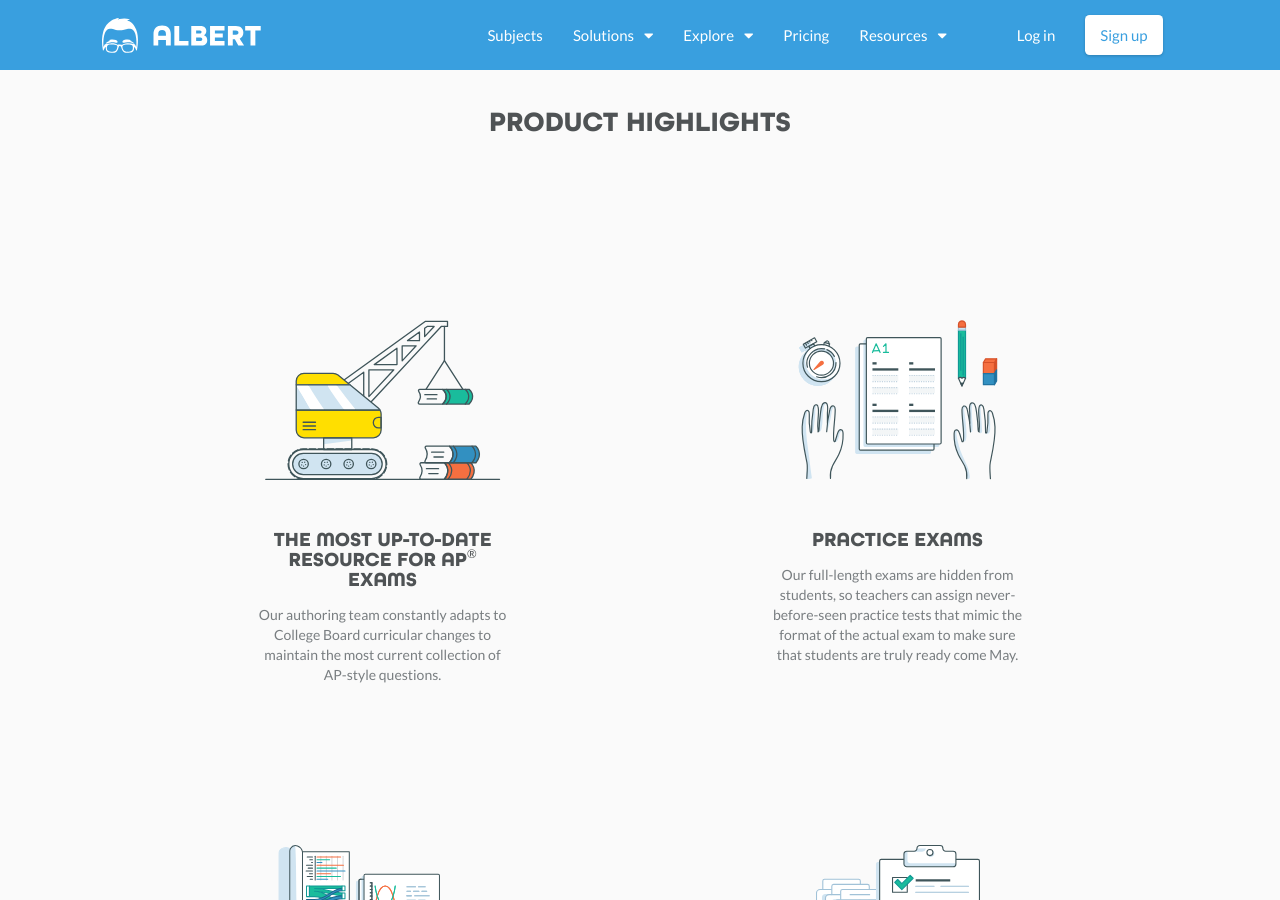
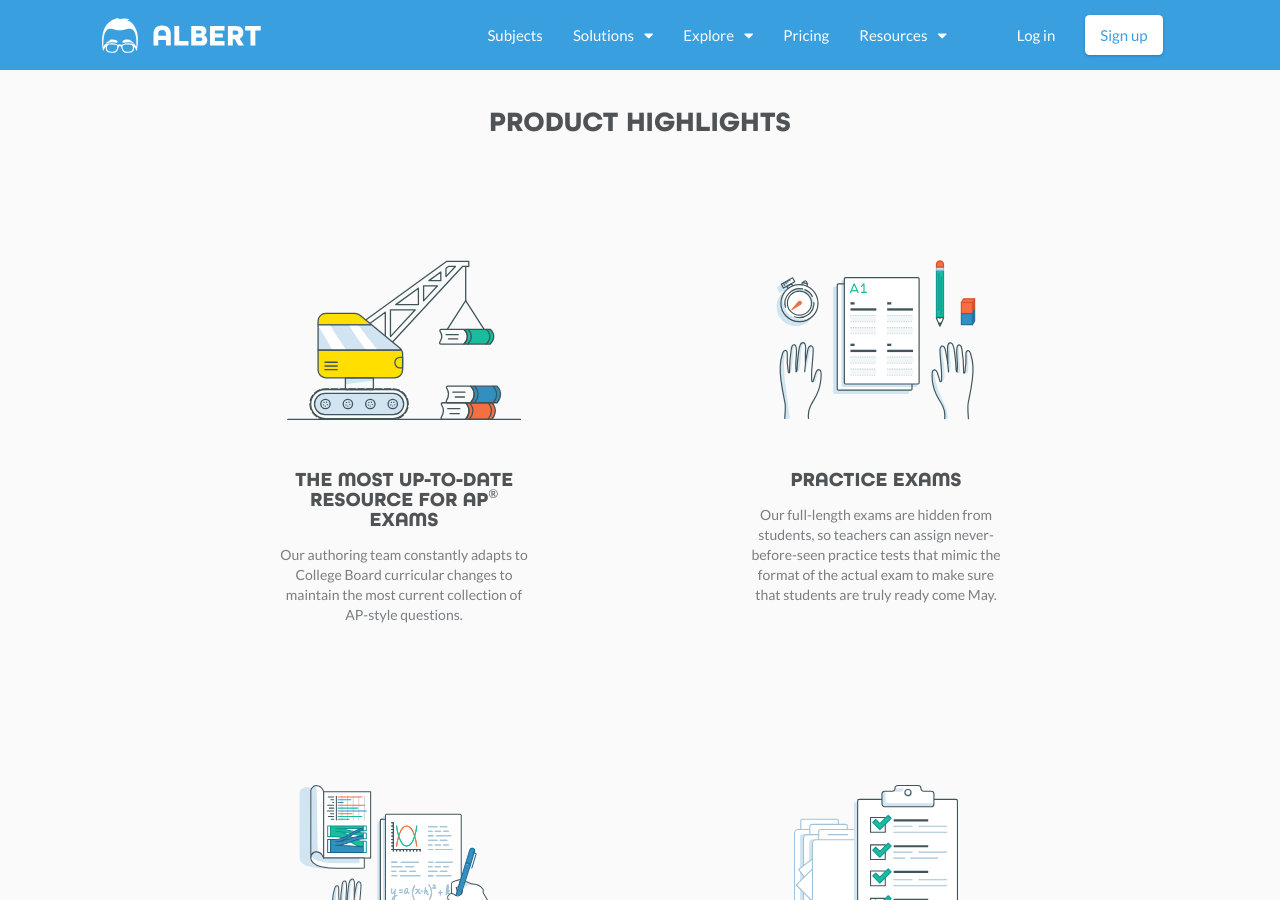
Before and after one commit to mdeely/albert-marketing-pages-jekyll, a Jekyll site: the page built from _landing_pages/k-12-advanced-placement.md, in a window 1280 px wide and 900 px high, scrolled down 922 px. Built offline with Jekyll 4.4.1, drawn with Linux system fonts in a browser that asks for light colours; nearby versions of some CDN libraries.

Commit message:
- Styling updates for tablets - Fixed issue where submenus would not appear on touch devices

```diff
--- a/_includes/head.html
+++ b/_includes/head.html
@@ -12,7 +12,6 @@
 		<link rel="stylesheet" href="https://use.fontawesome.com/releases/v5.2.0/css/all.css" integrity="sha384-hWVjflwFxL6sNzntih27bfxkr27PmbbK/iSvJ+a4+0owXq79v+lsFkW54bOGbiDQ" crossorigin="anonymous">
 		<link rel="stylesheet" href="{{ site.baseUrl }}/css/styles.css">
 		<link rel="stylesheet" href="{{ site.baseUrl }}/assets/js/jquery.min.js">
-		<link rel="stylesheet" href="{{ site.baseUrl }}/assets/js/jquery.mobile.custom.min.js">
 		<link href="https://fonts.googleapis.com/css?family=Lato" rel="stylesheet">
 		<script src="https://ajax.googleapis.com/ajax/libs/jquery/3.3.1/jquery.min.js"></script>
 	</head>
--- a/_sass/base/_base.scss
+++ b/_sass/base/_base.scss
@@ -19,6 +19,7 @@
 
 * {
 	box-sizing: border-box;
+	-webkit-tap-highlight-color:  rgba(255, 255, 255, 0);
 }
 
 a {
--- a/_sass/modules/components/_feature-grid.scss
+++ b/_sass/modules/components/_feature-grid.scss
@@ -121,11 +121,6 @@
 
 @media only screen and (min-width: $s-viewport) {
 	.featureGrid {
-
-		.featureGrid__title {
-			margin-bottom: rem(140);
-		}
-
 		.featureGrid__list {
 			flex-direction: row;
 			justify-content: center;
@@ -167,10 +162,12 @@
 
 @media only screen and (min-width: $m-viewport) {
 	.featureGrid {
+		padding-bottom: 0;
+
 		.featureGrid__list {
 			.featureGrid__item {
-				margin-left: 10%;
-				margin-right: 10%;
+				margin-left: 8%;
+				margin-right: 8%;
 			}
 		}
 	}
@@ -179,6 +176,7 @@
 
 @media only screen and (min-width: $xxl-viewport) {
 	.featureGrid {
+
 		.featureGrid__list {
 			max-width: 100%;
 
--- a/_sass/modules/components/_nav.scss
+++ b/_sass/modules/components/_nav.scss
@@ -86,6 +86,7 @@
 			flex-direction: column;
 			overflow-y: scroll;
   			-webkit-overflow-scrolling: touch;
+  			overflow: visible;
 
 		    &.active {
 		    	display: flex;
@@ -153,6 +154,7 @@
 						margin-left: rem(-20);
     					pointer-events: none;
 	    				color: $text_grey;
+	    				z-index: $nav-index;
 
 						.nav__subitem-group-title {
 	    					@include fancy-title-small;
--- a/_sass/modules/components/_slideshow.scss
+++ b/_sass/modules/components/_slideshow.scss
@@ -94,7 +94,7 @@
 				.slide__title {
 					@include title-medium;
 					pointer-events: none;
-					font-weight: 800;
+					font-weight: 400;
 				}
 
 				.slide__description {
@@ -117,6 +117,7 @@
 				transition: left .5s ease-in-out, opacity 1s ease-in-out;
 				margin: rem(40) 0;
 				width: 100%;
+				min-height: rem(400);
 
 				&.strip_styling {
 					border-radius: 0;
@@ -246,7 +247,6 @@
 					margin-right: rem(100);
 					min-width: rem(400);
 					max-width: rem(400);
-					transform: translateY( rem($topOffset) );
 
 					.slide__description {
 						text-align: left;
@@ -272,6 +272,16 @@
 						bottom: rem($linkSize+10);
 					}
 				}
+			}
+		}
+	}
+}
+
+@media only screen and (min-width: $l-viewport) {
+	.slideshow {
+		.slides {
+			.slide_info {
+				transform: translateY( rem($topOffset) );
 			}
 		}
 	}
--- a/assets/js/scripts.js
+++ b/assets/js/scripts.js
@@ -342,7 +342,7 @@
 	var navSubmenu = ".nav__dropdown";
 
 	// Bind link classes to click event
-	$(navSubmenu).on('mouseenter', checkSubmenuDisplay);
+	// $(navSubmenu).on('mouseenter', checkSubmenuDisplay);
 	// Bind link classes to click event
 	$(navSubmenu).on('click', updateSubmenuDisplay);
 
```
Also changed, not shown: assets/js/jquery.mobile.custom.min.js (deleted), 2 other files.
